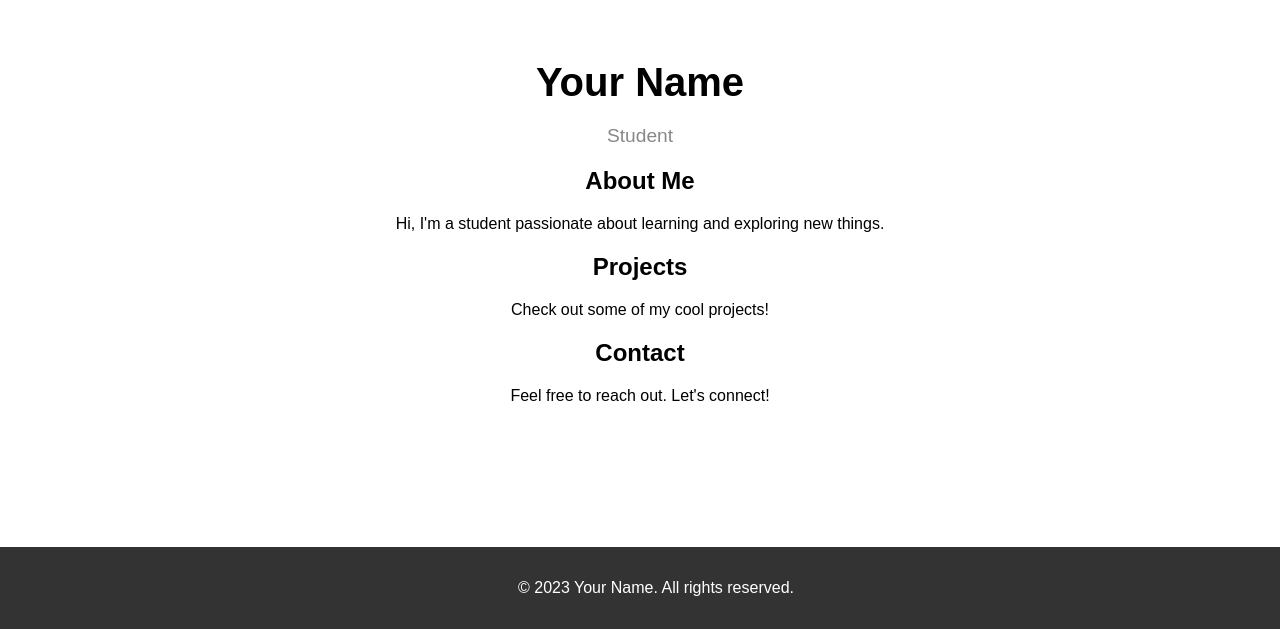
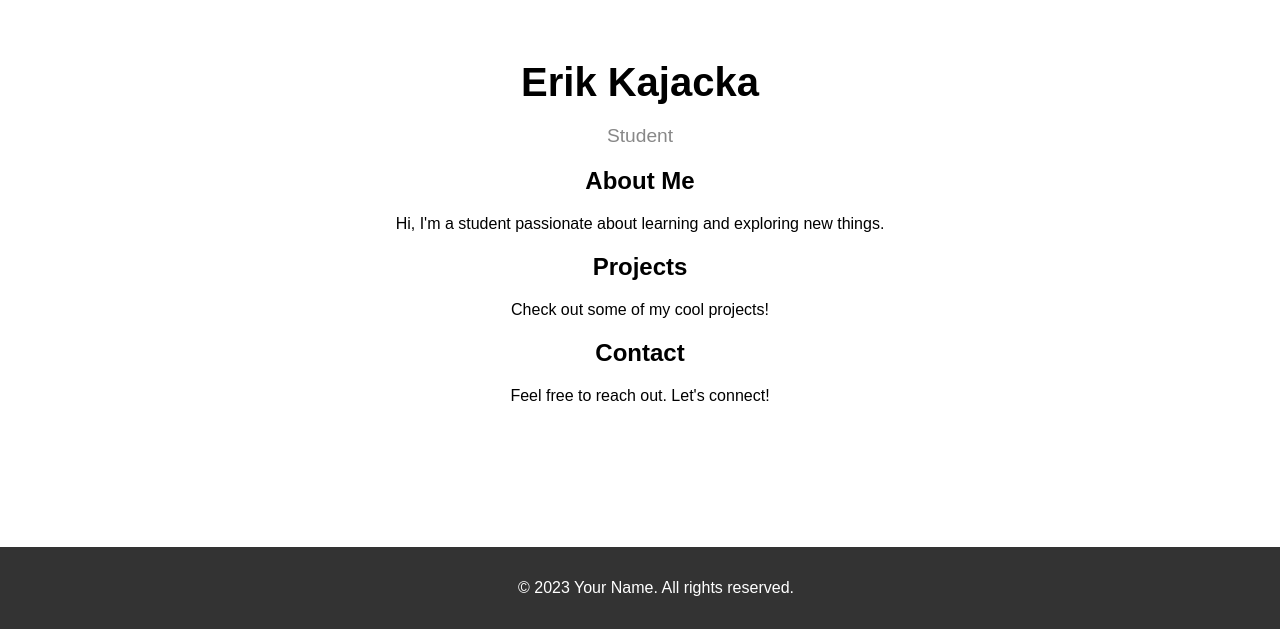
Before and after one commit to erikk03/mywebsite, a plain HTML site: page index.html in a window 1280 px wide. Shown: the part 171-800 px from the top of the page. Drawn offline with Linux system fonts and the light colour scheme.

Commit message:
Update index.html

```diff
--- a/index.html
+++ b/index.html
@@ -11,7 +11,7 @@
     <div class="background">
         <div class="content">
             <header>
-                <h1>Your Name</h1>
+                <h1>Erik Kajacka</h1>
                 <p>Student</p>
             </header>
 
```
